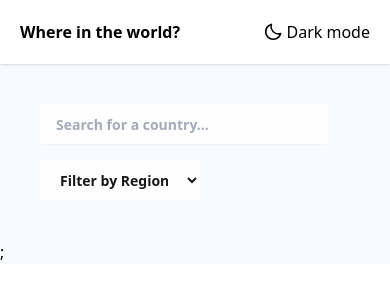
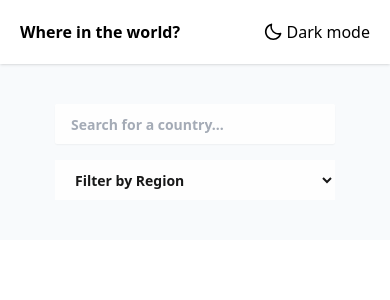
Before and after one commit to jaoincode/where-in-the-world, a React (Vite) app: page / in a window 390 px wide. Shown: the top 300 px of the page. Built offline with nearby package versions, Linux system fonts and the light colour scheme.

Commit message:
fixing some input media queries

```diff
--- a/src/App.tsx
+++ b/src/App.tsx
@@ -1,9 +1,11 @@
+import Header from "./components/Header";
 import AllRoutes from "./routes";
 
 function App() {
   return (
     <div className="bg-slate-50 dark:bg-slate-800">
-      <AllRoutes />;
+      <Header />
+      <AllRoutes />
     </div>
   );
 }
--- a/src/pages/Home/Home.tsx
+++ b/src/pages/Home/Home.tsx
@@ -1,20 +1,17 @@
-import React from "react";
 import Header from "../../components/Header";
 
 function Home() {
   return (
-    <div>
-      <Header />
-      <div className="max-w-7xl p-10 mx-auto">
-        <div className="flex justify-between flex-col gap-4 md:flex-row md:gap-0">
+    <div className="max-w-sm md:max-w-6xl p-10 mx-auto">
+      <div className="flex justify-between flex-col gap-4 px-3 md:flex-row md:gap-0 md:px-0">
         <input
           type="text"
-            className="bg-white dark:bg-slate-700 w-72 h-10 border-none rounded-sm shadow-sm dark:text-white text-sm font-semibold p-4 select-none outline-none opacity-90 focus:opacity-100 transition-opacity"
+          className="bg-white dark:bg-slate-700 w-full md:w-72 h-10 border-none rounded-sm shadow-sm dark:text-white text-sm font-semibold p-4 select-none outline-none opacity-90 focus:opacity-100 transition-opacity"
           placeholder="Search for a country..."
         />
         <select
           id="countries"
-            className="w-40  h-10 text-sm font-semibold opacity-90 focus:opacity-100 bg-white dark:bg-slate-700 dark:text-white outline-none px-4"
+          className="w-full md:w-40  h-10 text-sm font-semibold opacity-90 focus:opacity-100 bg-white dark:bg-slate-700 dark:text-white outline-none px-4"
         >
           <option selected>Filter by Region</option>
           <option value="US">United States</option>
@@ -24,7 +21,6 @@ function Home() {
         </select>
       </div>
     </div>
-    </div>
   );
 }
 
```
Lines whose indentation alone changed are shown as unchanged.
